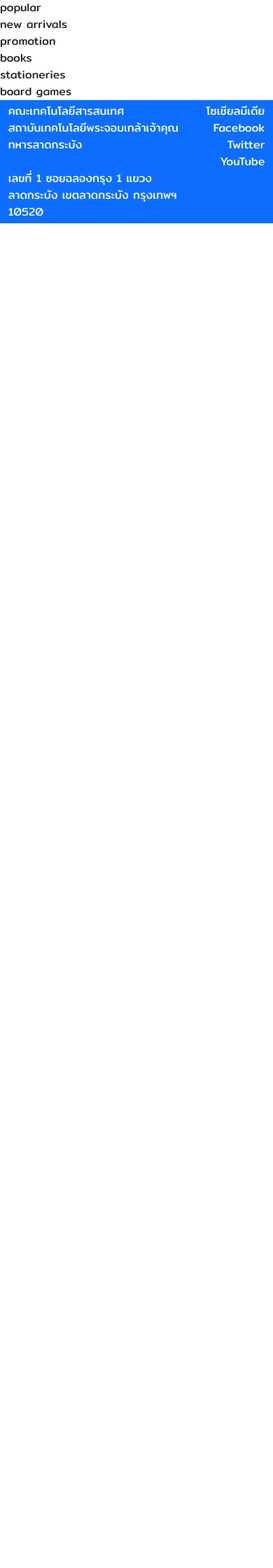
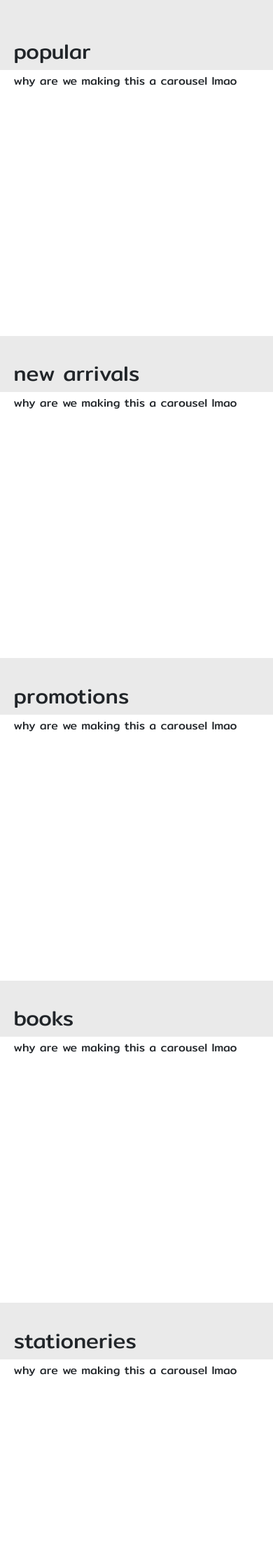
Before and after one commit to it64070101/es-tation, a PHP site: page / in a window 390 px wide. Shown: the part 845-3085 px from the top of the page at 70% size. Before the commit the page ends 1164 px from the top, so only its background shows below. Run offline with PHP 8.4, Linux system fonts and the light colour scheme.

Commit message:
Added tab icon and placeholder for items carousels.
- Added image folder
- Added icon in said folder and implements said icon.
- Added placeholder for item carousel in each categories.
- Make "recommended" book cover more responsive. (still now at all responsive but well, it's definitely closer)

```diff
--- a/index.html
+++ b/index.html
@@ -5,6 +5,7 @@
     <meta http-equiv="X-UA-Compatible" content="IE=edge">
     <meta name="viewport" content="width=device-width, initial-scale=1.0">
     <title>es'taion: Books, Stationeries, and Board games</title>
+    <link rel="icon" href="images/icon.png">
     <link href="https://cdn.jsdelivr.net/npm/bootstrap@5.2.2/dist/css/bootstrap.min.css" rel="stylesheet"
         integrity="sha384-Zenh87qX5JnK2Jl0vWa8Ck2rdkQ2Bzep5IDxbcnCeuOxjzrPF/et3URy9Bv1WTRi" crossorigin="anonymous">
     <script src="https://cdn.jsdelivr.net/npm/bootstrap@5.2.2/dist/js/bootstrap.bundle.min.js"
@@ -38,7 +39,7 @@
     </header>
 
     <main>
-        <div id="mainRecommended">
+        <div id="mainRecommendedDiv">
             <div class="text-end" id="mainButtonDiv">
                 <button class="mainButton btn btn-primary" id="mainNewButton">new arrival</button>
                 <button class="mainButton btn btn-primary" id="mainPromoButton">promotion</button>
@@ -56,12 +57,49 @@
                 </div>
             </div>
         </div>
-        <div id="popular">popular</div>
-        <div id="new-arrival">new arrivals</div>
-        <div id="promotion">promotion</div>
-        <div id="books">books</div>
-        <div id="stationeries">stationeries</div>
-        <div id="board-games">board games</div>
+        <br><br>
+        <div id="mainPopularDiv">
+            <div class="categoryText" id="popularCatText">popular</div>
+            <div class="categoryCarousel" id="popularCarousel">
+                why are we making this a carousel lmao
+            </div>
+        </div>
+        <br>
+        <div id="mainNewArrivalDiv">
+            <div class="categoryText" id="newArrivalCatText">new arrivals</div>
+            <div class="categoryCarousel" id="newArrivalCarousel">
+                why are we making this a carousel lmao
+            </div>
+        </div>
+        <br>
+        <div id="mainPromotionDiv">
+            <div class="categoryText" id="promotionCatText">promotions</div>
+            <div class="categoryCarousel" id="promotionCarousel">
+                why are we making this a carousel lmao
+            </div>
+        </div>
+        <br>
+        <div id="mainBooksDiv">
+            <div class="categoryText" id="booksCatText">books</div>
+            <div class="categoryCarousel" id="booksCarousel">
+                why are we making this a carousel lmao
+            </div>
+        </div>
+        <br>
+        <div id="mainStationeriesDiv">
+            <div class="categoryText" id="stationeriesCatText">stationeries</div>
+            <div class="categoryCarousel" id="stationeriesCarousel">
+                why are we making this a carousel lmao
+            </div>
+        </div>
+        <br>
+        <div id="mainBoardGamesDiv">
+            <div class="categoryText" id="boardGamesCatText">board games</div>
+            <div class="categoryCarousel" id="boardGamesCarousel">
+                why are we making this a carousel lmao
+            </div>
+        </div>
+        <br>
     </main>
 
     <footer class="bg-primary text-white d-flex">
--- a/style.css
+++ b/style.css
@@ -1,5 +1,6 @@
 body {
     font-family: 'Mitr', sans-serif;
+    background-color: rgb(234, 234, 234);
 }
 
 button.headerButton {
@@ -27,7 +28,7 @@ button.mainButton {
     margin-top: 4%;
 }
 
-#mainRecommended {
+#mainRecommendedDiv {
     height: 90%;
     background-image: url(https://images.unsplash.com/45/tkLOe7nnQ7mnMsiuijBy_hm.jpg?ixlib=rb-1.2.1&ixid=MnwxMjA3fDB8MHxwaG90by1wYWdlfHx8fGVufDB8fHx8&auto=format&fit=crop&w=1174&q=80);
     background-size: cover;
@@ -35,7 +36,7 @@ button.mainButton {
 }
 
 #recommendedWhite{
-    background-color: white;
+    background-color: rgb(234, 234, 234);
     height: 50%;
     width: 100%;
     position: absolute;
@@ -48,6 +49,7 @@ img#bookCover {
     top: 23%;
     height: 65%;
     width: 20%;
+    object-fit: contain ;
     z-index: 1;
 }
 
@@ -61,6 +63,21 @@ p#recommendedTitle{
     font-size: 50px;
 }
 
+.categoryText{
+    margin: 1% 0% 1% 0%;
+    padding: 0% 5% 0% 5%;
+    width: 100%;
+    font-size: 30px;
+}
+
+.categoryCarousel {
+    margin: 1% 0% 1% 0%;
+    padding: 1% 5% 1% 5%;
+    background-color: white;
+    width: 100%;
+    height: 45%;
+}
+
 footer {
     padding: 1% 3% 1% 3%;
 }
```
Also changed, not shown: images/icon.png (added).
